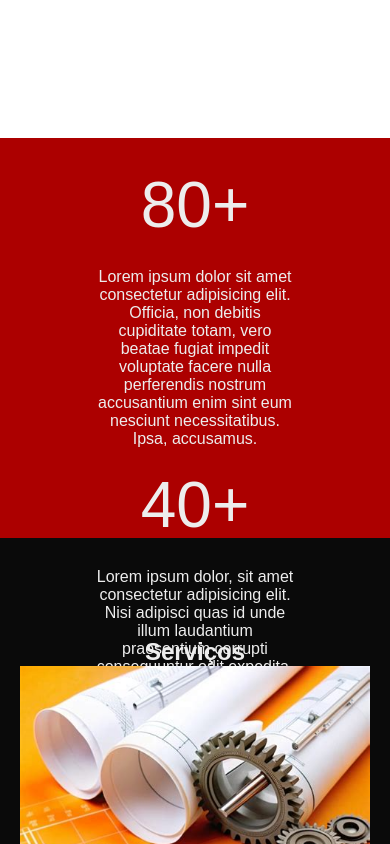
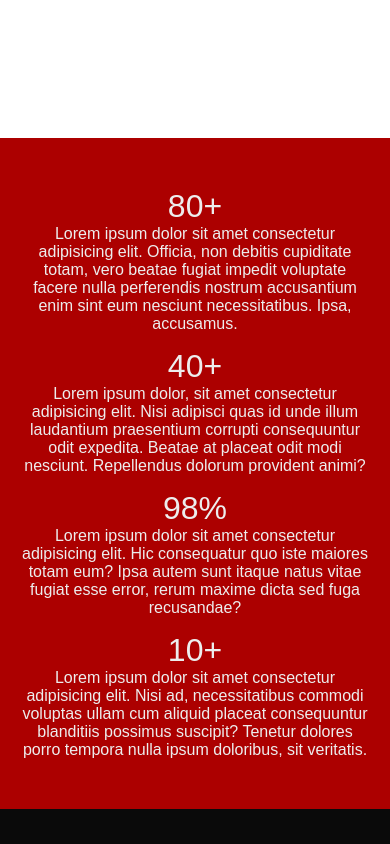
Before and after one commit to NanoThecnolog/engemarco-frontend, a Next.js app: page / in a window 390 px wide. Shown: the part 1620-2464 px from the top of the page. Built offline with nearby package versions, Linux system fonts and the light colour scheme.

Commit message:
Ajusta responsividade do layout

```diff
--- a/src/components/Home/Customers/styles.module.scss
+++ b/src/components/Home/Customers/styles.module.scss
@@ -4,8 +4,8 @@
     justify-content: center;
     align-items: center;
     width: 100%;
-    height: 100vh;
-    margin: 200px 0;
+    min-height: 100vh;
+    margin: 100px 0;
     background-color: white;
 
     .title {
@@ -28,4 +28,42 @@
         }
     }
 
+    @media (max-width: 1200px) {
+        .customersContainer {
+            padding: 0 100px;
+            gap: 15px;
+
+            .customer img {
+                max-width: 180px;
+            }
+        }
+    }
+
+    @media (max-width: 768px) {
+        margin: 60px 0;
+
+        .customersContainer {
+            padding: 0 40px;
+            grid-template-columns: repeat(auto-fit, minmax(120px, 1fr));
+
+            .customer img {
+                max-width: 150px;
+            }
+        }
+    }
+
+    @media (max-width: 480px) {
+        margin: 40px 0;
+
+        .customersContainer {
+            padding: 0 20px;
+            grid-template-columns: 1fr 1fr; // sempre 2 colunas no mobile
+            gap: 10px;
+
+            .customer img {
+                max-width: 120px;
+            }
+        }
+    }
+
 }
--- a/src/components/Home/Projects/styles.module.scss
+++ b/src/components/Home/Projects/styles.module.scss
@@ -29,4 +29,40 @@
             }
         }
     }
+
+    @media (max-width: 1024px) {
+        .projectsContainer {
+            width: 90%;
+            grid-template-columns: 1fr 1fr; //repeat(auto-fit, minmax(250px, 1fr));
+            gap: 15px;
+
+            .projectItem img {
+                max-width: 100%;
+            }
+        }
+    }
+
+    @media (max-width: 768px) {
+        .projectsContainer {
+            width: 95%;
+            grid-template-columns: 1fr 1fr;
+            gap: 15px;
+
+            .projectItem img {
+                max-width: 100%;
+            }
+        }
+    }
+
+    @media (max-width: 480px) {
+        .projectsContainer {
+            width: 100%;
+            grid-template-columns: 1fr;
+            gap: 10px;
+
+            .projectItem img {
+                max-width: 100%;
+            }
+        }
+    }
 }
--- a/src/components/Home/Statistics/styles.module.scss
+++ b/src/components/Home/Statistics/styles.module.scss
@@ -33,4 +33,60 @@
             }
         }
     }
+
+    @media (max-width: 1024px) {
+        height: auto;
+        padding: 40px;
+
+        .centralContainer {
+            width: 90%;
+            gap: 15px;
+
+            .item {
+                width: 180px;
+
+                .number {
+                    font-size: 3rem;
+                    height: auto;
+                }
+            }
+        }
+    }
+
+    @media (max-width: 768px) {
+        height: auto;
+        padding: 30px;
+
+        .centralContainer {
+            width: 95%;
+            grid-template-columns: 1fr 1fr;
+            gap: 15px;
+
+            .item {
+                width: 100%;
+
+                .number {
+                    font-size: 2.5rem;
+                }
+            }
+        }
+    }
+
+    @media (max-width: 480px) {
+        height: auto;
+        padding: 20px;
+
+        .centralContainer {
+            grid-template-columns: 1fr;
+            width: 100%;
+
+            .item {
+                width: 100%;
+
+                .number {
+                    font-size: 2rem;
+                }
+            }
+        }
+    }
 }
```
